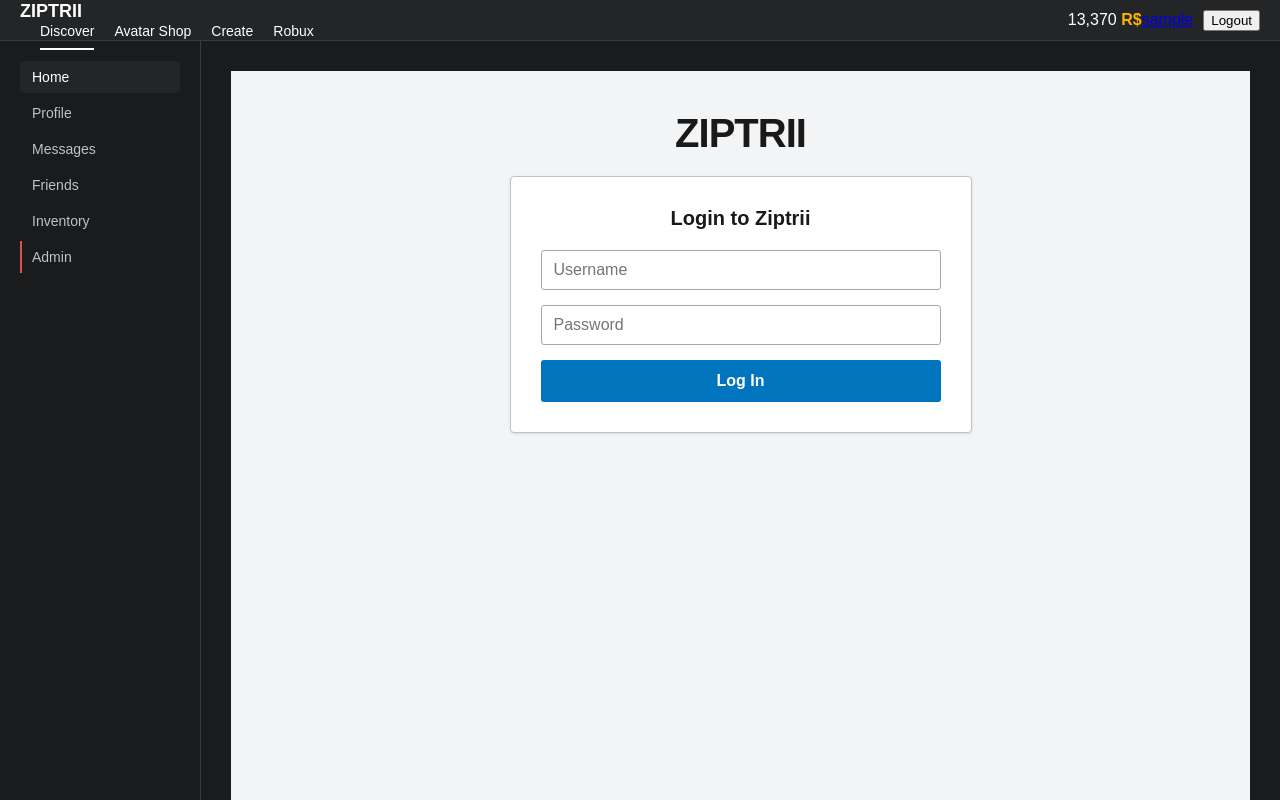
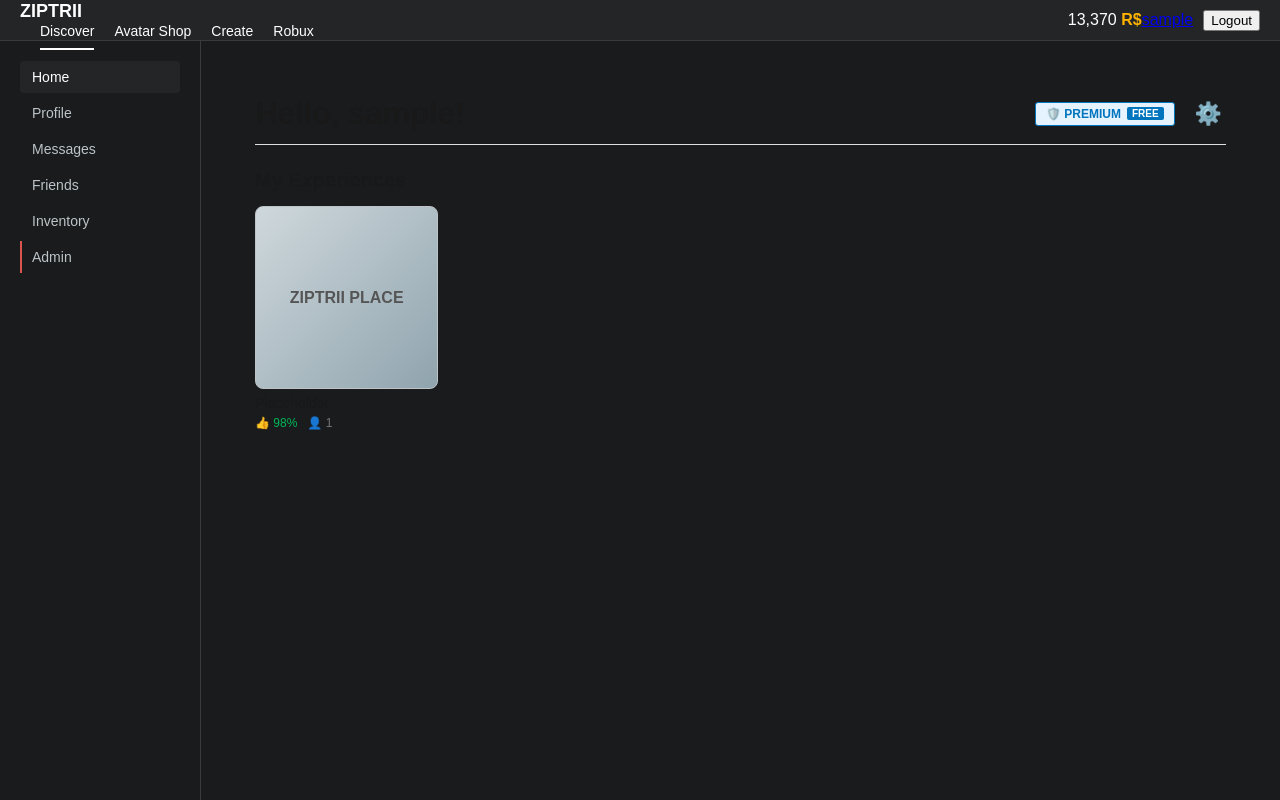
Before and after one commit to valvicthe/ziptrii, a Next.js app: page / in a window 1280 px wide. Shown: the top 800 px of the page. Built offline with nearby package versions, Linux system fonts and the light colour scheme; sample sign-in values are in the browser's storage.

Commit message:
Update page.js

```diff
--- a/src/app/(website)/page.js
+++ b/src/app/(website)/page.js
@@ -1,95 +1,48 @@
 'use client';
-import { useState } from 'react';
+import { useEffect, useState } from 'react';
 
 export default function RobloxRetroPage() {
-  const [isAuthenticated, setIsAuthenticated] = useState(false);
   const [user, setUser] = useState(null);
-  const [username, setUsername] = useState('');
-  const [password, setPassword] = useState('');
-  const [loginError, setLoginError] = useState('');
   const [showSettings, setShowSettings] = useState(false);
 
-  const handleLoginSubmit = async (e) => {
-    e.preventDefault();
-    setLoginError('');
+  useEffect(() => {
+    // 1. Check for authentication
+    const savedUser = localStorage.getItem('user');
 
-    try {
-      const response = await fetch('/api/auth', {
-        method: 'POST',
-        headers: { 'Content-Type': 'application/json' },
-        body: JSON.stringify({ username, password })
-      });
+    if (!savedUser) {
+      window.location.href = '/login';
+      return;
+    }
 
-      const data = await response.json();
+    const userData = JSON.parse(savedUser);
 
-      if (response.ok && data.success) {
-        setUser(data.user);
-        setIsAuthenticated(true);
-      } else {
-        setLoginError(data.error || 'Authentication failed');
-      }
-    } catch (err) {
-      setLoginError('Server connection error.');
+    // 2. Check for ban status
+    if (userData.isBanned) {
+      window.location.href = '/banned';
+      return;
     }
-  };
 
-  // 1. UNAUTHENTICATED: 2020 Login Screen Layout
-  if (!isAuthenticated) {
-    return (
-      <main style={{ backgroundColor: '#F2F4F5', minHeight: '100vh', display: 'flex', flexDirection: 'column', alignItems: 'center', fontFamily: '"HCo Gotham SSm", Arial, sans-serif', padding: '40px 20px' }}>
-        <div style={{ fontSize: '40px', fontWeight: '700', color: '#191919', marginBottom: '20px', letterSpacing: '-1px' }}>
-          ZIPTRII
-        </div>
-        <div style={{ backgroundColor: '#ffffff', width: '100%', maxWidth: '400px', padding: '30px', borderRadius: '4px', boxShadow: '0 1px 3px rgba(0,0,0,0.1)', border: '1px solid #BDC3C7' }}>
-          <h2 style={{ fontSize: '20px', fontWeight: '600', textAlign: 'center', margin: '0 0 20px 0', color: '#191919' }}>Login to Ziptrii</h2>
+    setUser(userData);
+  }, []);
 
-          <form onSubmit={handleLoginSubmit} style={{ display: 'flex', flexDirection: 'column', gap: '15px' }}>
-            <input
-              type="text"
-              placeholder="Username"
-              value={username}
-              onChange={(e) => setUsername(e.target.value)}
-              style={{ padding: '10px 12px', fontSize: '16px', border: '1px solid #A7A7A7', borderRadius: '3px', color: '#000' }}
-              required
-            />
-            <input
-              type="password"
-              placeholder="Password"
-              value={password}
-              onChange={(e) => setPassword(e.target.value)}
-              style={{ padding: '10px 12px', fontSize: '16px', border: '1px solid #A7A7A7', borderRadius: '3px', color: '#000' }}
-              required
-            />
+  // Only render dashboard if we have a user
+  if (!user) return null;
 
-            {loginError && <div style={{ color: '#D9534F', fontSize: '13px', fontWeight: '500' }}>{loginError}</div>}
-
-            <button type="submit" style={{ backgroundColor: '#0074BD', color: '#FFFFFF', border: 'none', padding: '12px', fontSize: '16px', fontWeight: '600', borderRadius: '3px', cursor: 'pointer' }}>
-              Log In
-            </button>
-          </form>
-        </div>
-      </main>
-    );
-  }
-
-  // 2. AUTHENTICATED: Main Home Content Layout
   return (
     <div style={{ fontFamily: '"HCo Gotham SSm", Arial, sans-serif', color: '#191919', padding: '24px', width: '100%', boxSizing: 'border-box' }}>
 
       {/* Sub-Header Toolbar Control Section */}
       <div style={{ display: 'flex', justifyContent: 'space-between', alignItems: 'center', marginBottom: '24px', paddingBottom: '12px', borderBottom: '1px solid #DEE1E3' }}>
         <h1 style={{ fontSize: '32px', fontWeight: '600', margin: 0, letterSpacing: '-0.5px' }}>
-          Hello, {user?.username}!
+          Hello, {user.username}!
         </h1>
 
         <div style={{ display: 'flex', alignItems: 'center', gap: '16px' }}>
-          {/* FREE Premium Tag Widget */}
           <div style={{ display: 'flex', alignItems: 'center', border: '1px solid #0074BD', borderRadius: '3px', padding: '4px 10px', backgroundColor: '#E5F3FF', fontWeight: '700', fontSize: '12px', color: '#0074BD', userSelect: 'none' }}>
             <span style={{ marginRight: '6px' }}>🛡️ PREMIUM</span>
             <span style={{ backgroundColor: '#0074BD', color: '#FFF', padding: '1px 5px', borderRadius: '2px', fontSize: '10px' }}>FREE</span>
           </div>
 
-          {/* Interactive Settings Gear Block */}
           <div style={{ position: 'relative' }}>
             <button
               onClick={() => setShowSettings(!showSettings)}
@@ -100,7 +53,7 @@
             {showSettings && (
               <div style={{ position: 'absolute', right: 0, top: '35px', backgroundColor: '#FFFFFF', border: '1px solid #BDC3C7', borderRadius: '3px', boxShadow: '0 2px 8px rgba(0,0,0,0.15)', width: '130px', zIndex: 9999 }}>
                 <div style={{ padding: '10px 14px', fontSize: '13px', borderBottom: '1px solid #EAEAEA', cursor: 'pointer' }} onClick={() => alert('Account Settings Menu')}>Settings</div>
-                <div style={{ padding: '10px 14px', fontSize: '13px', color: '#D9534F', cursor: 'pointer' }} onClick={() => { setIsAuthenticated(false); setUser(null); }}>Logout</div>
+                <div style={{ padding: '10px 14px', fontSize: '13px', color: '#D9534F', cursor: 'pointer' }} onClick={() => { localStorage.removeItem('user'); window.location.href = '/login'; }}>Logout</div>
               </div>
             )}
           </div>
@@ -111,8 +64,6 @@
       <div>
         <h2 style={{ fontSize: '20px', fontWeight: '600', margin: '0 0 14px 0' }}>My Experiences</h2>
         <div style={{ display: 'grid', gridTemplateColumns: 'repeat(auto-fill, minmax(160px, 1fr))', gap: '16px' }}>
-
-          {/* The 2020 Game Tile Component */}
           <div style={{ cursor: 'pointer', display: 'flex', flexDirection: 'column' }}>
             <div style={{ width: '100%', aspectRatio: '1/1', borderRadius: '8px', marginBottom: '6px', border: '1px solid #BDC3C7', background: 'linear-gradient(135deg, #CFD8DC, #90A4AE)', display: 'flex', alignItems: 'center', justifyContent: 'center', fontWeight: '700', color: '#555' }}>
               ZIPTRII PLACE
@@ -123,7 +74,6 @@
               <span>👤 1</span>
             </div>
           </div>
-
         </div>
       </div>
     </div>
```
